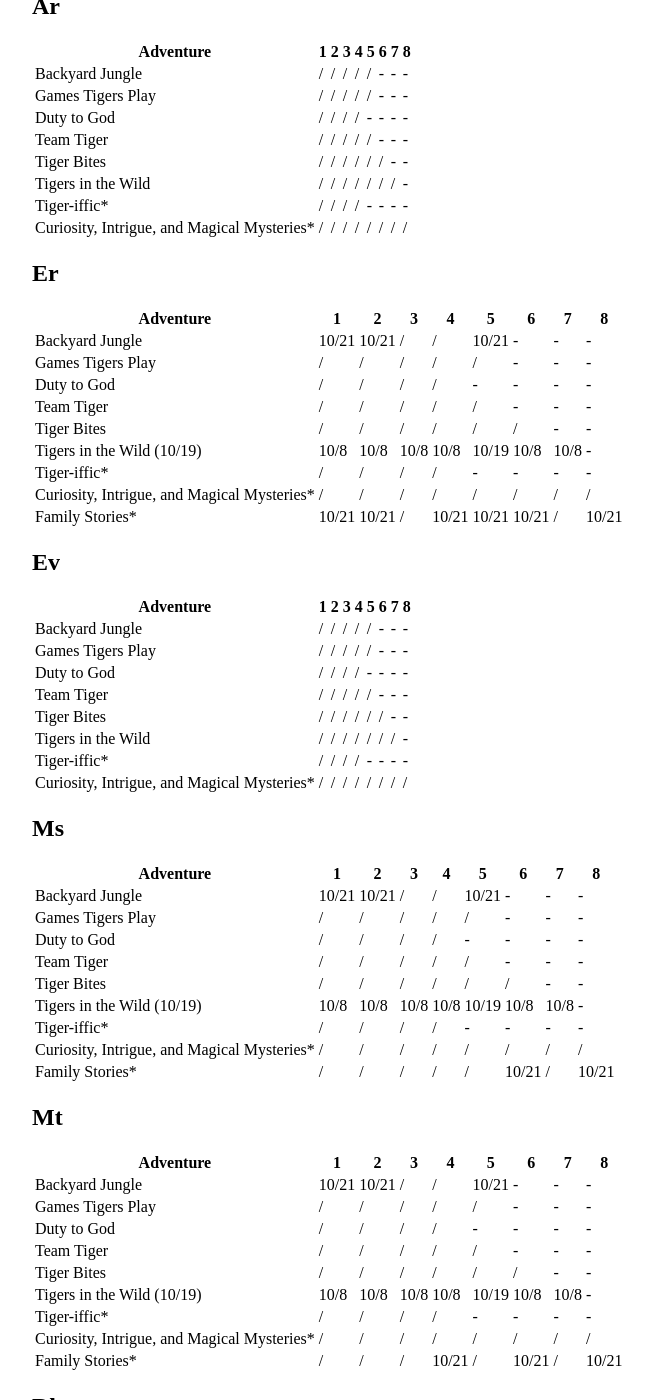
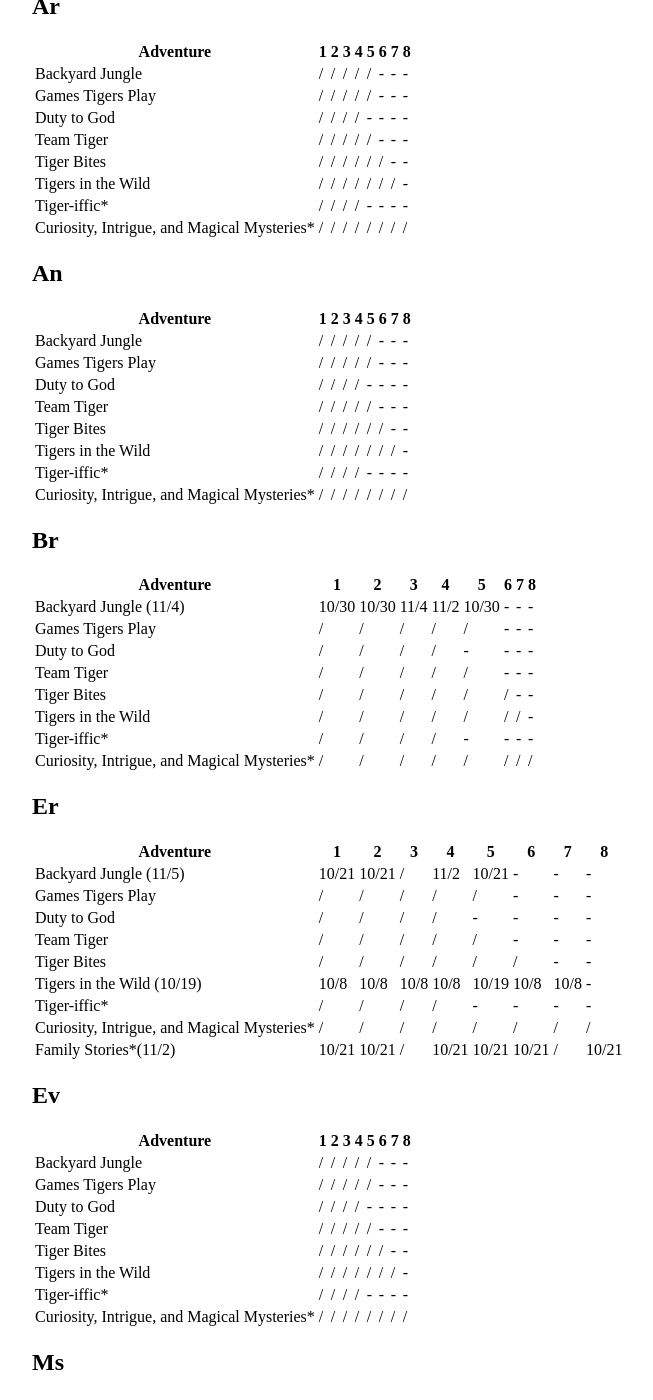
Before and after one commit to clare-pack818/clare-pack818.github.io, a Jekyll site: the page built from tigers/tracking/index.html, in a window 1280 px wide and 1400 px high, scrolled down 324 px. Shown: the whole window, without its empty margins (160-813 px from the left). Built offline with Jekyll 4.4.1, drawn with Linux system fonts in a browser that asks for light colours; some of the changed text lies outside the part shown.

Commit message:
Update index.html

```diff
--- a/tigers/tracking/index.html
+++ b/tigers/tracking/index.html
@@ -16,9 +16,31 @@ scouts:
     - [Tiger-iffic*, /,/,/,/,-,-,-,-]
     - ["Curiosity, Intrigue, and Magical Mysteries*", /,/,/,/,/,/,/,/]
 
+  - name: An
+    tasks:
+    - [Backyard Jungle, /,/,/,/,/,-,-,-]
+    - [Games Tigers Play, /,/,/,/,/,-,-,-]
+    - [Duty to God, /,/,/,/,-,-,-,-]
+    - [Team Tiger, /,/,/,/,/,-,-,-]
+    - [Tiger Bites, /,/,/,/,/,/,-,-]
+    - [Tigers in the Wild, /,/,/,/,/,/,/,-]
+    - [Tiger-iffic*, /,/,/,/,-,-,-,-]
+    - ["Curiosity, Intrigue, and Magical Mysteries*", /,/,/,/,/,/,/,/]
+
+  - name: Br
+    tasks:
+    - [Backyard Jungle (11/4), 10/30,10/30,11/4,11/2,10/30,-,-,-]
+    - [Games Tigers Play, /,/,/,/,/,-,-,-]
+    - [Duty to God, /,/,/,/,-,-,-,-]
+    - [Team Tiger, /,/,/,/,/,-,-,-]
+    - [Tiger Bites, /,/,/,/,/,/,-,-]
+    - [Tigers in the Wild, /,/,/,/,/,/,/,-]
+    - [Tiger-iffic*, /,/,/,/,-,-,-,-]
+    - ["Curiosity, Intrigue, and Magical Mysteries*", /,/,/,/,/,/,/,/]
+
   - name: Er
     tasks:
-    - [Backyard Jungle, 10/21,10/21,/,/,10/21,-,-,-]
+    - [Backyard Jungle (11/5), 10/21,10/21,/,11/2,10/21,-,-,-]
     - [Games Tigers Play, /,/,/,/,/,-,-,-]
     - [Duty to God, /,/,/,/,-,-,-,-]
     - [Team Tiger, /,/,/,/,/,-,-,-]
@@ -26,7 +48,7 @@ scouts:
     - [Tigers in the Wild (10/19), 10/8,10/8,10/8,10/8,10/19,10/8,10/8,-]
     - [Tiger-iffic*, /,/,/,/,-,-,-,-]
     - ["Curiosity, Intrigue, and Magical Mysteries*", /,/,/,/,/,/,/,/]
-    - [Family Stories*, 10/21,10/21,/,10/21,10/21,10/21,/,10/21]
+    - [Family Stories*(11/2), 10/21,10/21,/,10/21,10/21,10/21,/,10/21]
 
   - name: Ev
     tasks:
@@ -41,7 +63,7 @@ scouts:
 
   - name: Ms
     tasks:
-    - [Backyard Jungle, 10/21,10/21,/,/,10/21,-,-,-]
+    - [Backyard Jungle (11/4), 10/21,10/21,11/4,11/2,10/21,-,-,-]
     - [Games Tigers Play, /,/,/,/,/,-,-,-]
     - [Duty to God, /,/,/,/,-,-,-,-]
     - [Team Tiger, /,/,/,/,/,-,-,-]
@@ -49,11 +71,11 @@ scouts:
     - [Tigers in the Wild (10/19), 10/8,10/8,10/8,10/8,10/19,10/8,10/8,-]
     - [Tiger-iffic*, /,/,/,/,-,-,-,-]
     - ["Curiosity, Intrigue, and Magical Mysteries*", /,/,/,/,/,/,/,/]
-    - [Family Stories*, /,/,/,/,/,10/21,/,10/21]
+    - [Family Stories*(11/2), 11/1,11/1,/,11/1,/,10/21,/,10/21]
 
   - name: Mt
     tasks:
-    - [Backyard Jungle, 10/21,10/21,/,/,10/21,-,-,-]
+    - [Backyard Jungle (11/4), 10/21,10/21,11/4,11/2,10/21,-,-,-]
     - [Games Tigers Play, /,/,/,/,/,-,-,-]
     - [Duty to God, /,/,/,/,-,-,-,-]
     - [Team Tiger, /,/,/,/,/,-,-,-]
@@ -61,7 +83,7 @@ scouts:
     - [Tigers in the Wild (10/19), 10/8,10/8,10/8,10/8,10/19,10/8,10/8,-]
     - [Tiger-iffic*, /,/,/,/,-,-,-,-]
     - ["Curiosity, Intrigue, and Magical Mysteries*", /,/,/,/,/,/,/,/]
-    - [Family Stories*, /,/,/,10/21,/,10/21,/,10/21]
+    - [Family Stories*(11/2), 11/1,11/1,/,10/21,/,10/21,/,10/21]
 
   - name: Rh
     tasks:
```
